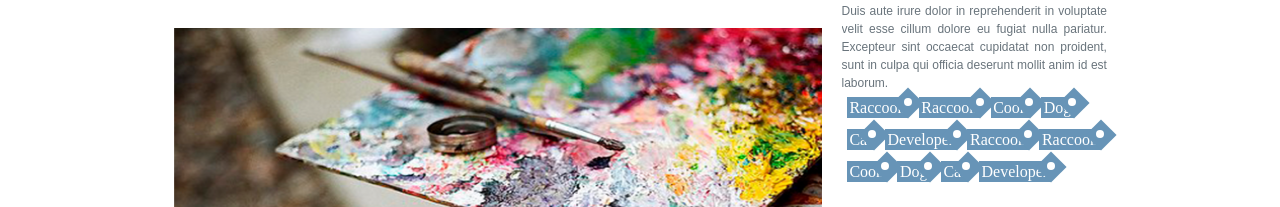
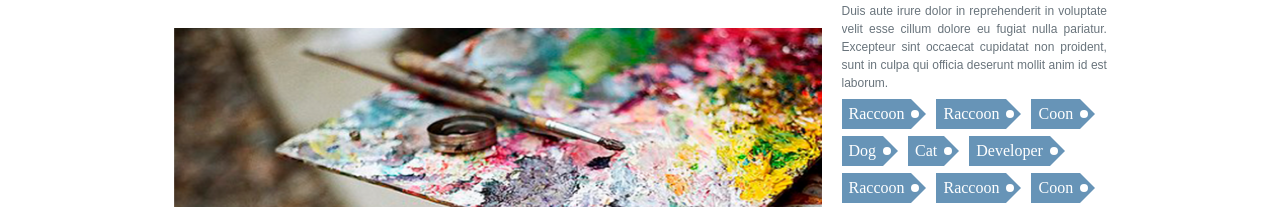
Before and after one commit to MoRain666/cssLayout, a plain HTML site: page index.html in a window 1280 px wide. Shown: the part 574-781 px from the top of the page. Drawn offline with Linux system fonts and the light colour scheme; a web font is replaced by a local one.

Commit message:
realized tags

```diff
--- a/css/main.css
+++ b/css/main.css
@@ -9,6 +9,7 @@
 .wrapper{
     margin: 0 auto;
     width: 100%;
+    min-width: 300px;
     height: 100%;
     display: flex;
     flex-direction: column;
@@ -58,6 +59,9 @@ header::after{
     transform: rotate(45deg);
     z-index: 1;
     background-color: #6b9ad0;
+}
+header a:hover{
+    background-color: #053b79;
 }
 .navigation{
     width: 90%;
@@ -284,8 +288,9 @@ h3{
 }
 .tags-container a{
     position: relative;
-    margin: 2%;
-    padding: 1%;
+    margin-top: 7px;
+    margin-right: 25px;
+    padding: 7px;
     color: white;
     background-color: rgb(103, 148, 183);
     z-index: 1;
@@ -294,12 +299,15 @@ h3{
     z-index: 0;
     content: '';
     position: absolute;
-    width: 22px;
-    height: 22px;
-    right: -11px;
+    width: 0px;
+    height: 0px;
+    right: -30px;
     bottom: 4px;
-    transform: rotate(45deg);
-    background-color: #6794b7;
+    content: '';
+    position: absolute;
+    bottom: 0px;
+    border: 15px solid transparent;
+    border-left: 15px solid #6794b7;
 }
 .tags-container a:after{
     position: absolute;
@@ -307,8 +315,8 @@ h3{
     width: 8px;
     height: 8px;
     border-radius: 50%;
-    right: -6%;
-    bottom: 12px;
+    right: -8px;
+    bottom: 11px;
     background-color: #fff;
 }
 .load{
@@ -351,6 +359,7 @@ h3{
         display: none;
     }
     .info-container{
+        min-width: 50px;
         width: 7%;
         margin-top: 5%;
         margin-left: 0;
@@ -448,6 +457,7 @@ h3{
         background-color: inherit;
         color: rgb(124, 190, 217);
         font-size: 27px;
+        width: 100%;
     }
     .table-tags{
         display: none;
```
